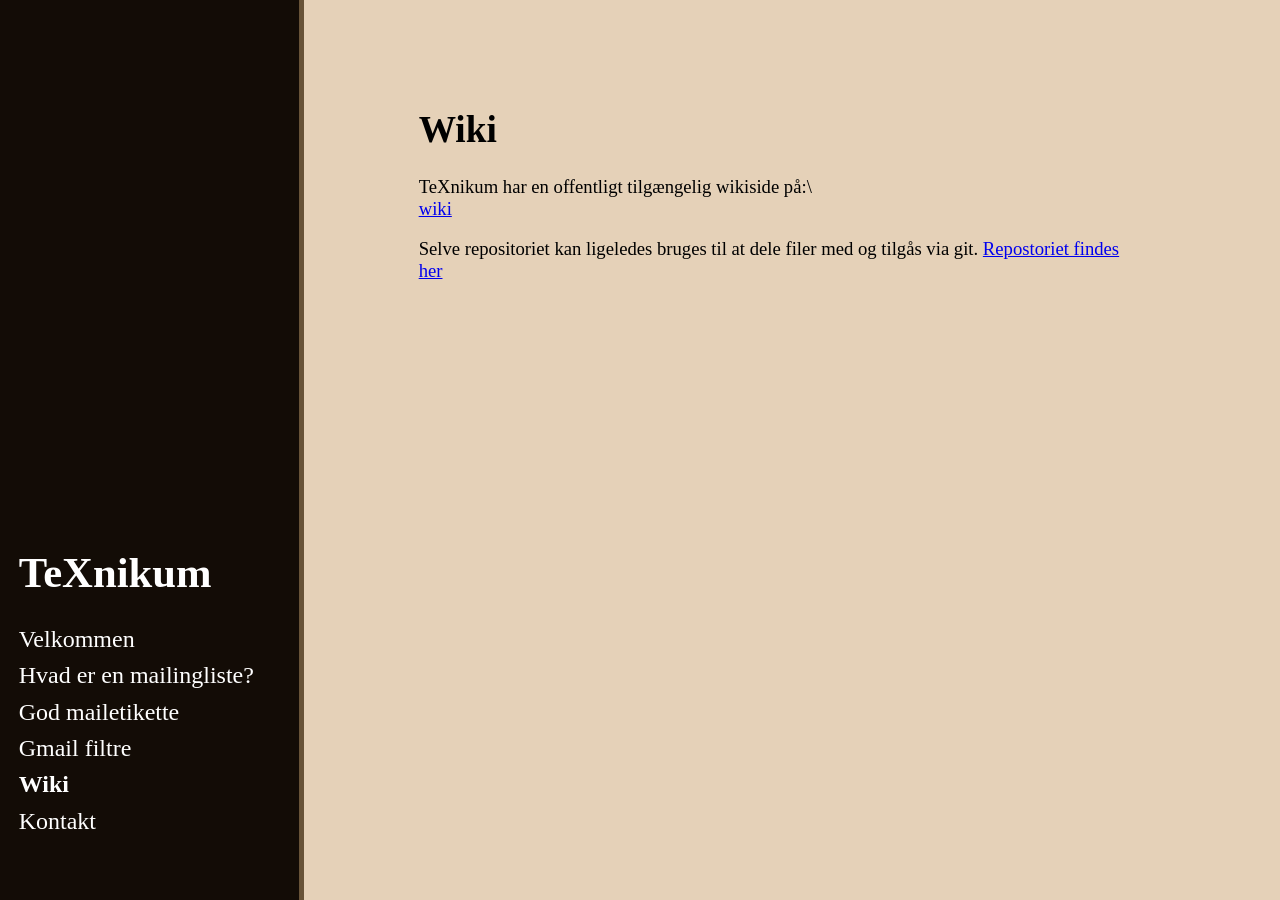
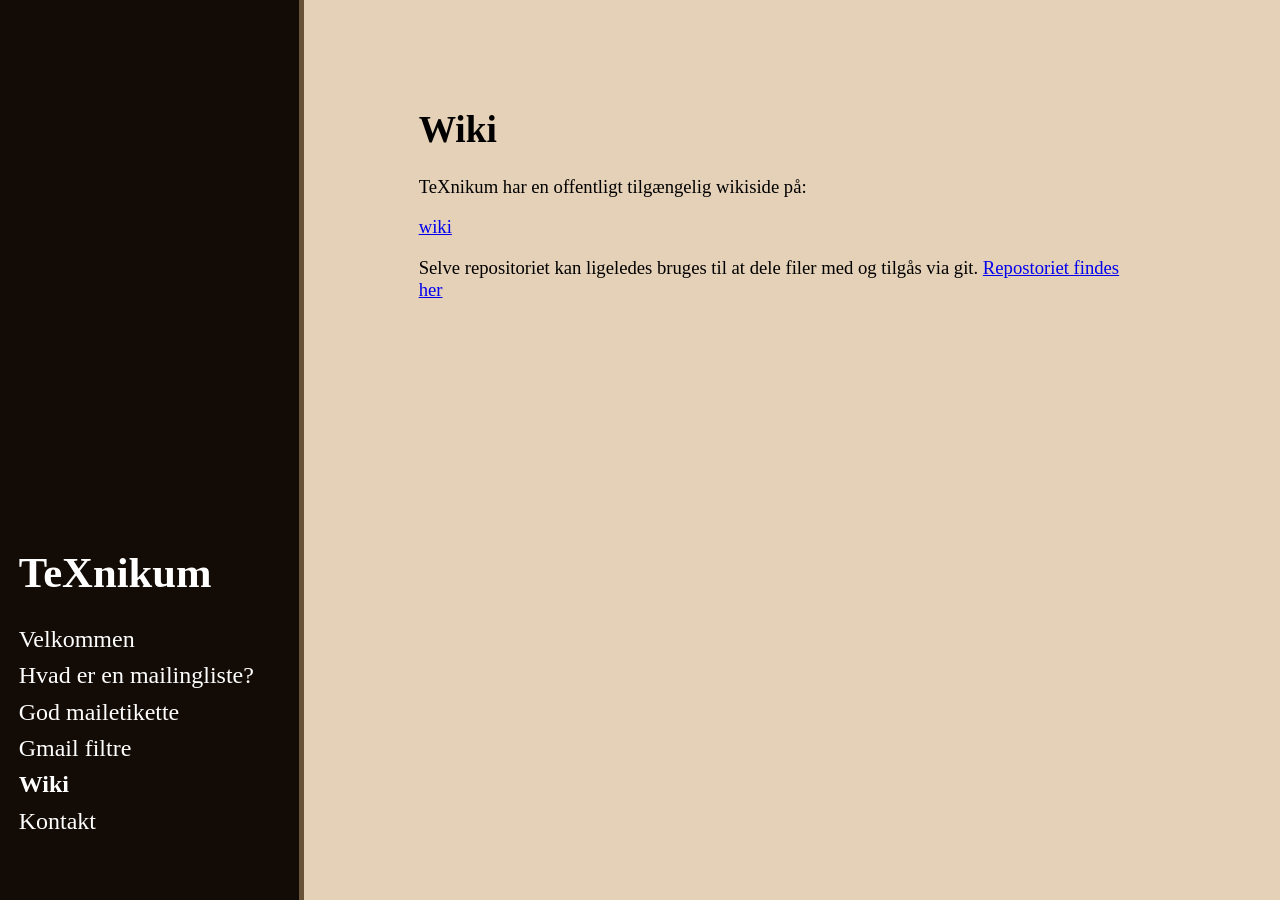
Before and after one commit to TeXnikum/TeXnikum.github.io, a Jekyll site: the page built from wiki.md, in a window 1280 px wide. Built offline with Jekyll 4.4.1, drawn with Linux system fonts in a browser that asks for light colours.

Commit message:
fixed links

```diff
--- a/wiki.md
+++ b/wiki.md
@@ -5,7 +5,8 @@ title: Wiki
 
 #Wiki
 
-TeXnikum har en offentligt tilgængelig wikiside på:\\\\
+TeXnikum har en offentligt tilgængelig wikiside på:
+
 [wiki](https://github.com/TeXnikum/TeXnikum/wiki)
 
 Selve repositoriet kan ligeledes bruges til at dele filer med og tilgås via git.
```
